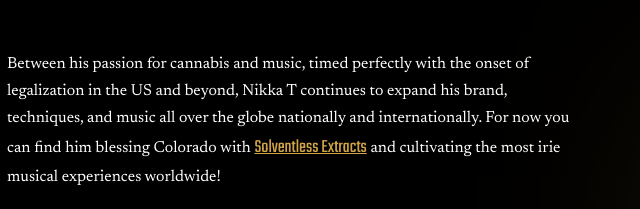
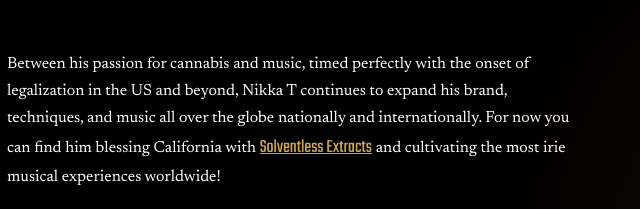
Before and after one commit to victoria-jones/Nikka-t_webpage, a plain HTML site: page index.html in a window 1280 px wide. Shown: the part 1800-2009 px from the top of the page, 43-683 px from the left. Drawn offline with Linux system fonts and the light colour scheme.

Commit message:
link change

```diff
--- a/index.html
+++ b/index.html
@@ -154,7 +154,7 @@
 
                         <div class="music__content--1">
                             <p class="p__copy">
-                                Between his passion for cannabis and music, timed perfectly with the onset of legalization in the US and beyond, Nikka T continues to expand his brand, techniques, and music all over the globe nationally and internationally. For now you can find him blessing Colorado with <a href="#" class="inline-link">Solventless Extracts</a> and cultivating the most irie musical experiences worldwide!
+                                Between his passion for cannabis and music, timed perfectly with the onset of legalization in the US and beyond, Nikka T continues to expand his brand, techniques, and music all over the globe nationally and internationally. For now you can find him blessing California with <a href="https://www.essentialextracts.ca/" class="inline-link">Solventless Extracts</a> and cultivating the most irie musical experiences worldwide!
                             </p>
 
                             <ul class="list list__bullet music__list__bullet">
```
